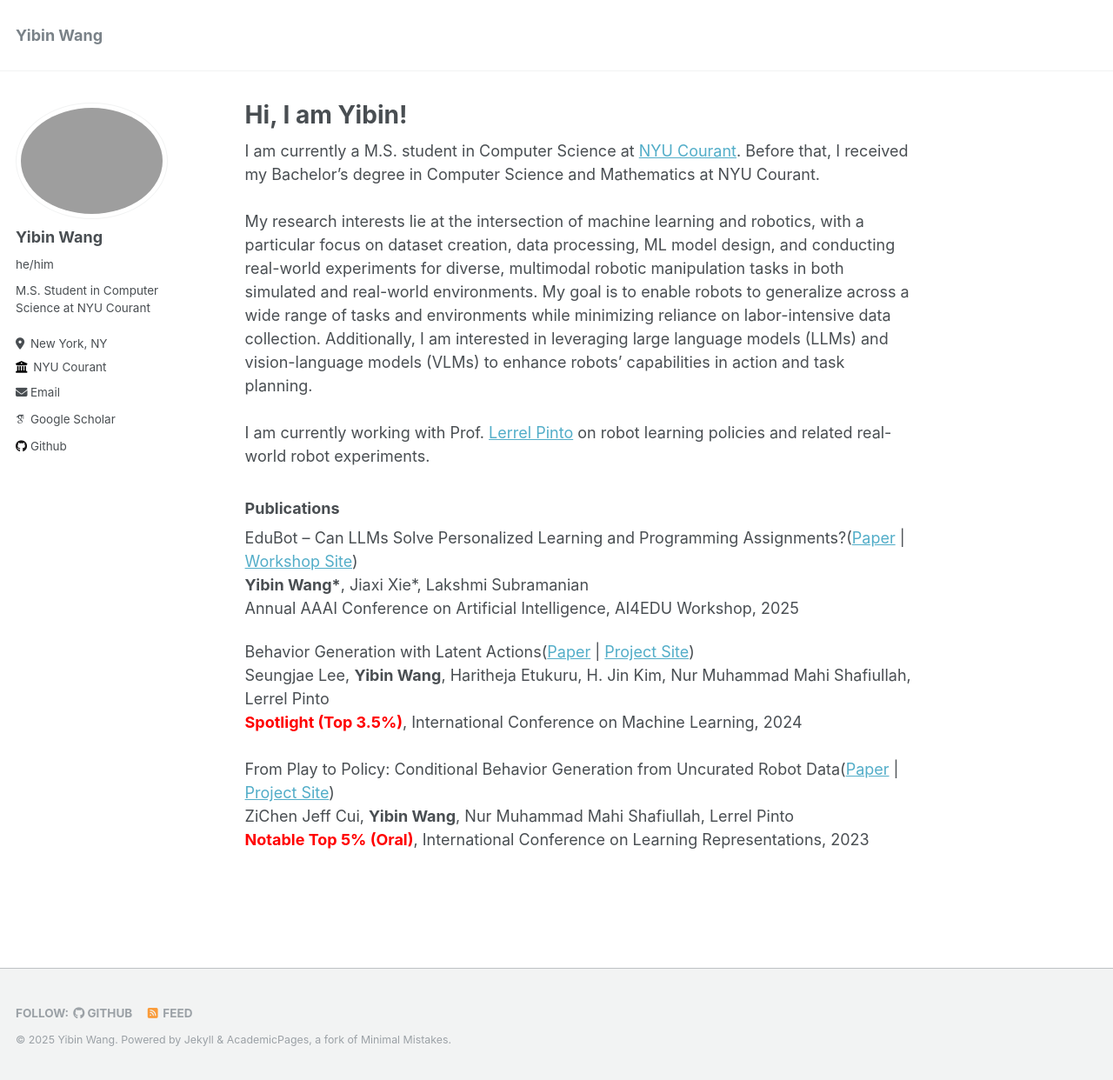
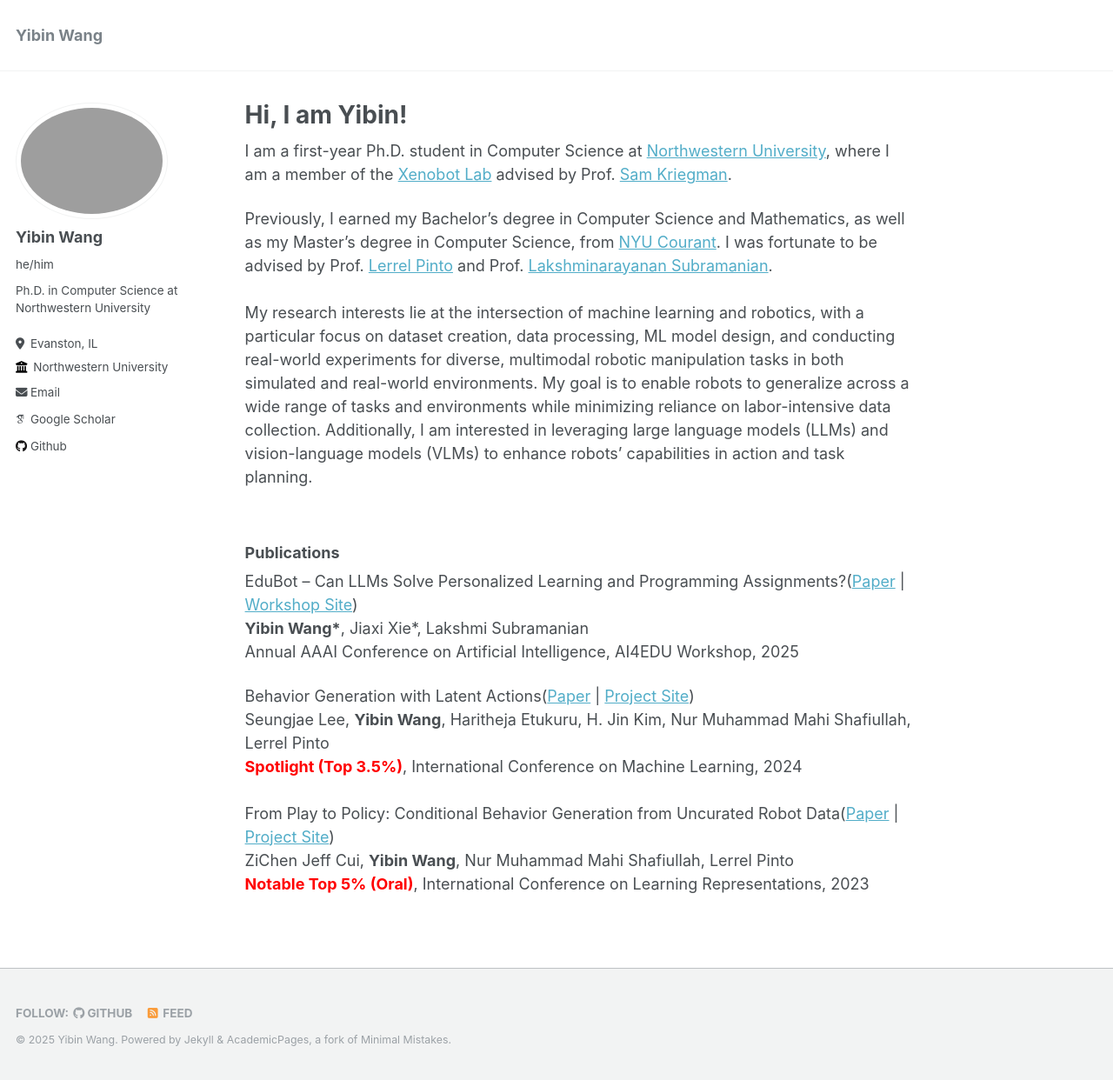
Before and after one commit to WYB929/WYB929.github.io, a Jekyll site: the page built from _pages/about.md, in a window 1280 px wide and 1242 px high. Shown: the whole window at 87% size. Built offline with Jekyll 4.4.1, drawn with Linux system fonts in a browser that asks for light colours; some web fonts are replaced.

Commit message:
Update personal intro & info

```diff
--- a/_config.yml
+++ b/_config.yml
@@ -24,11 +24,11 @@ author:
   avatar           : "profile_photo_1.png"
   name             : "Yibin Wang"
   pronouns         : "he/him" # example: "she/her"
-  bio              : "M.S. Student in Computer Science at NYU Courant"
-  location         : "New York, NY"
-  employer         : "NYU Courant"
+  bio              : "Ph.D. in Computer Science at Northwestern University"
+  location         : "Evanston, IL"
+  employer         : "Northwestern University"
   uri              :  # URL
-  email            : "yw4145@nyu.edu"
+  email            : "yibinwang2030@u.northwestern.edu"
 
   # Academic websites
   arxiv            : # URL - Update with the correct link to your profile
--- a/_pages/about.md
+++ b/_pages/about.md
@@ -6,12 +6,12 @@ redirect_from:
   - /about/
   - /about.html
 ---
+I am a first-year Ph.D. student in Computer Science at [Northwestern University](https://www.northwestern.edu), where I am a member of the [Xenobot Lab](https://www.xenobot.group/) advised by Prof. [Sam Kriegman](https://skriegman.github.io).  <br>
 
- I am currently a M.S. student in Computer Science at [NYU Courant](https://cs.nyu.edu/home/index.html). Before that, I received my Bachelor's degree in Computer Science and Mathematics at NYU Courant.<br>
+Previously, I earned my Bachelor’s degree in Computer Science and Mathematics, as well as my Master’s degree in Computer Science, from [NYU Courant](https://cs.nyu.edu/home/index.html). I was fortunate to be advised by Prof. [Lerrel Pinto](https://www.lerrelpinto.com) and Prof. [Lakshminarayanan Subramanian](https://cs.nyu.edu/~lakshmi/Lakshmi/Home.html).
 <br>
 My research interests lie at the intersection of machine learning and robotics, with a particular focus on dataset creation, data processing, ML model design, and conducting real-world experiments for diverse, multimodal robotic manipulation tasks in both simulated and real-world environments. My goal is to enable robots to generalize across a wide range of tasks and environments while minimizing reliance on labor-intensive data collection. Additionally, I am interested in leveraging large language models (LLMs) and vision-language models (VLMs) to enhance robots' capabilities in action and task planning. <br>
 <br>
-I am currently working with Prof. [Lerrel Pinto](https://www.lerrelpinto.com) on robot learning policies and related real-world robot experiments.
 
 <!-- My CV could be found [here](https://wyb929.github.io/files/CV_Yibin_Wang.pdf). -->
 
```
